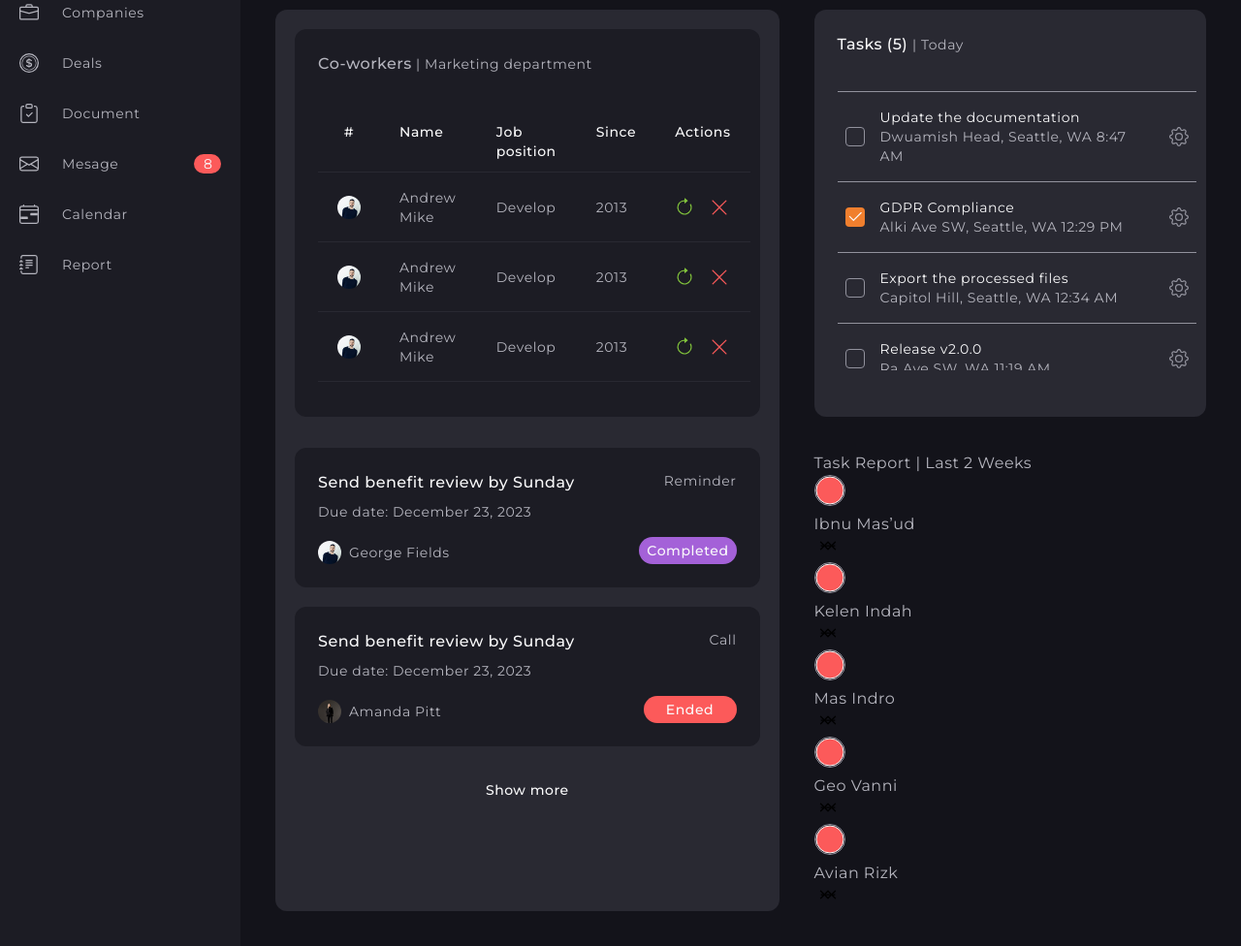
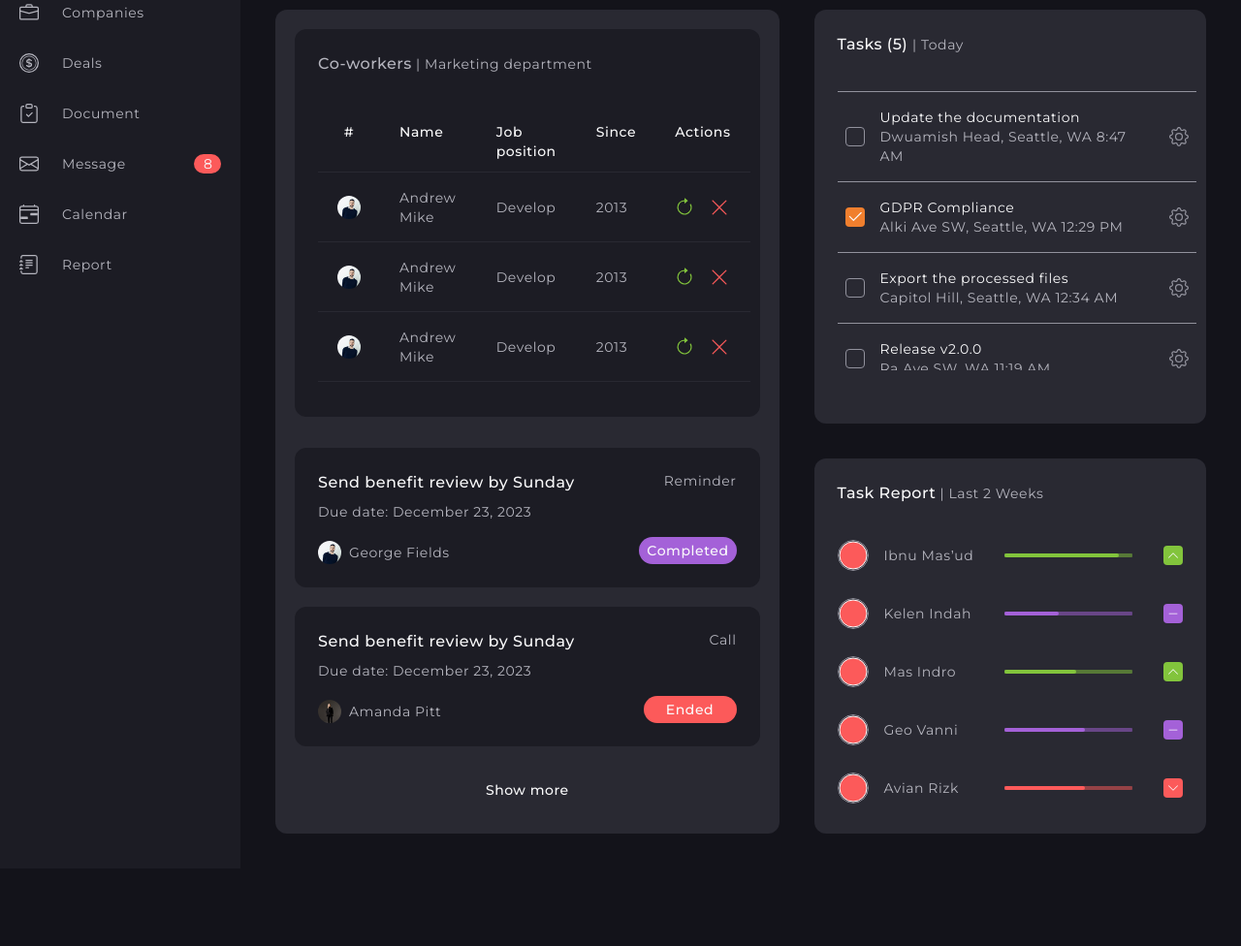
Before and after one commit to DDenysKoval/sass, a plain HTML site: page index.html in a window 1280 px wide. Shown: the part 190-1166 px from the top of the page at 97% size. After the commit the page ends 1086 px from the top, so only its background shows below. Drawn offline with Linux system fonts and the light colour scheme; a script that the page names is missing.

Commit message:
Deploying to gh-pages from @ DDenysKoval/sass@ea8b621b13f562980f560ffedce102df28ce510d 🚀

```diff
--- a/assets/index.css
+++ b/assets/index.css
@@ -186,14 +186,14 @@ body {
   letter-spacing: 0.03em;
 }
 
-.tasks-title span, .board-caption, .co-workers-table caption span, .co-workers-title span {
+.reports-title span, .tasks-title span, .board-caption, .co-workers-table caption span, .co-workers-title span {
   font-weight: 500;
   font-size: 16px;
   line-height: 1.5;
   letter-spacing: 0.03em;
 }
 
-.search-input, .menu-btn, .menu-link, .tasks-title, .tasks-heading, .tasks-desc, .board-details, .person-caption, .board-tag, .co-workers-table caption, .co-workers-table tbody, .co-workers-details, .co-workers-title {
+.search-input, .menu-btn, .menu-link, .reports-title, .staff-caption, .tasks-title, .tasks-heading, .tasks-desc, .board-details, .person-caption, .board-tag, .co-workers-table caption, .co-workers-table tbody, .co-workers-details, .co-workers-title {
   font-weight: 400;
   font-size: 14px;
   line-height: 1.43;
@@ -207,7 +207,7 @@ body {
   letter-spacing: 0.04em;
 }
 
-.tasks, .board-item {
+.reports, .tasks, .board-item {
   padding: 16px;
   border-radius: 12px;
 }
@@ -920,6 +920,149 @@ summary {
 
 .reports {
   grid-area: reports;
+  min-width: 340px;
+  background-color: #292932;
+}
+
+.reports-title {
+  margin-bottom: 36px;
+  color: #b5b5be;
+}
+.reports-title span {
+  color: #fafafb;
+}
+
+.reports-item {
+  display: -webkit-box;
+  display: -webkit-flex;
+  display: -moz-box;
+  display: flex;
+  -webkit-box-align: center;
+  -webkit-align-items: center;
+     -moz-box-align: center;
+          align-items: center;
+  gap: 30px;
+}
+.reports-item:not(:last-child) {
+  margin-bottom: 28px;
+}
+
+.reports-staff {
+  -webkit-box-flex: 1;
+  -webkit-flex-grow: 1;
+     -moz-box-flex: 1;
+          flex-grow: 1;
+  -webkit-flex-shrink: 0;
+          flex-shrink: 0;
+}
+
+.staff {
+  display: -webkit-box;
+  display: -webkit-flex;
+  display: -moz-box;
+  display: flex;
+  -webkit-box-align: center;
+  -webkit-align-items: center;
+     -moz-box-align: center;
+          align-items: center;
+  gap: 16px;
+}
+
+.staff-thumb {
+  width: 32px;
+  height: 32px;
+  border-radius: 50%;
+  overflow: hidden;
+}
+.staff-thumb img {
+  -o-object-fit: cover;
+     object-fit: cover;
+  -o-object-position: top center;
+     object-position: top center;
+}
+
+.staff-caption {
+  color: #b5b5be;
+}
+
+.reports-bar {
+  width: -webkit-calc(100% - 224px);
+  width: -moz-calc(100% - 224px);
+  width: calc(100% - 224px);
+  height: 4px;
+}
+.reports-bar[value] {
+  border-radius: 2px;
+}
+[data-status=up] .reports-bar[value] {
+  background-color: rgba(130, 196, 60, 0.3);
+}
+[data-status=up] .reports-bar::-mor-progress-bar {
+  background-color: #82c43c;
+}
+[data-status=up] .reports-bar::-webkit-progress-bar {
+  background-color: rgba(130, 196, 60, 0.3);
+}
+[data-status=up] .reports-bar::-webkit-progress-value {
+  background-color: #82c43c;
+  border-radius: 2px;
+}
+[data-status=dash] .reports-bar[value] {
+  background-color: rgba(164, 97, 216, 0.3);
+}
+[data-status=dash] .reports-bar::-mor-progress-bar {
+  background-color: #a461d8;
+}
+[data-status=dash] .reports-bar::-webkit-progress-bar {
+  background-color: rgba(164, 97, 216, 0.3);
+}
+[data-status=dash] .reports-bar::-webkit-progress-value {
+  background-color: #a461d8;
+  border-radius: 2px;
+}
+[data-status=down] .reports-bar[value] {
+  background-color: rgba(252, 90, 90, 0.3);
+}
+[data-status=down] .reports-bar::-mor-progress-bar {
+  background-color: #fc5a5a;
+}
+[data-status=down] .reports-bar::-webkit-progress-bar {
+  background-color: rgba(252, 90, 90, 0.3);
+}
+[data-status=down] .reports-bar::-webkit-progress-value {
+  background-color: #fc5a5a;
+  border-radius: 2px;
+}
+
+.reports-icon {
+  -webkit-flex-shrink: 0;
+          flex-shrink: 0;
+  width: 20px;
+  height: 20px;
+  padding: 4px;
+  border-radius: 4px;
+}
+.reports-icon use {
+  opacity: 0;
+  fill: #fafafb;
+}
+[data-status=up] .reports-icon {
+  background-color: #82c43c;
+}
+[data-status=up] .reports-icon .up {
+  opacity: 1;
+}
+[data-status=dash] .reports-icon {
+  background-color: #a461d8;
+}
+[data-status=dash] .reports-icon .dash {
+  opacity: 1;
+}
+[data-status=down] .reports-icon {
+  background-color: #fc5a5a;
+}
+[data-status=down] .reports-icon .down {
+  opacity: 1;
 }
 
 .menu {
@@ -1176,10 +1319,13 @@ summary {
   .co-workers-details {
     display: none;
   }
+  .reports-item {
+    gap: 32px;
+  }
 }
 
 @media only screen and (min-width: 1200px) {
-  .tasks, .board-item {
+  .reports, .tasks, .board-item {
     padding: 24px;
   }
   .page {
--- a/index.html
+++ b/index.html
@@ -74,7 +74,7 @@
               <svg class="menu-icon" width="20" height="20">
                 <use href="/sass/assets/icons.svg#menu-envelope"></use>
               </svg>
-              Mesage
+              Message
               <span class="menu-notification notification">8</span>
             </a>
           </li>
@@ -884,17 +884,17 @@
         <h2 class="reports-title"><span>Task Report</span> | Last 2 Weeks</h2>
         <ul class="reports-list">
           <li class="reports-item" data-status="up">
-            <div class="reports-co-worker co-worker">
-              <div class="co-worker-thumb">
+            <div class="reports-staff staff">
+              <div class="staff-thumb">
                 <img
-                  class="co-worker-avatar"
+                  class="staff-avatar"
                   src="/sass/assets/thumb.svg"
                   alt="Ibnu Mas’ud"
                   width="32"
                   height="32"
                 />
               </div>
-              <h3 class="co-worker-caption">Ibnu Mas’ud</h3>
+              <h3 class="staff-caption">Ibnu Mas’ud</h3>
             </div>
             <progress class="reports-bar" id="report_ibnu" max="100" value="89">
               <!-- For older browser, which doesn't support <progress> styles -->
@@ -902,24 +902,24 @@
                 <span style="width: 89%">Progress: 89%</span>
               </div>
             </progress>
-            <svg class="reports-status" width="20" height="20">
+            <svg class="reports-icon" width="20" height="20">
               <use class="up" href="/sass/assets/icons.svg#icon-up"></use>
               <use class="dash" href="/sass/assets/icons.svg#icon-dash"></use>
               <use class="down" href="/sass/assets/icons.svg#icon-down"></use>
             </svg>
           </li>
           <li class="reports-item" data-status="dash">
-            <div class="reports-co-worker co-worker">
-              <div class="co-worker-thumb">
+            <div class="reports-staff staff">
+              <div class="staff-thumb">
                 <img
-                  class="co-worker-avatar"
+                  class="staff-avatar"
                   src="/sass/assets/thumb.svg"
                   alt="Kelen Indah"
                   width="32"
                   height="32"
                 />
               </div>
-              <h3 class="co-worker-caption">Kelen Indah</h3>
+              <h3 class="staff-caption">Kelen Indah</h3>
             </div>
             <progress
               class="reports-bar"
@@ -932,24 +932,24 @@
                 <span style="width: 43%">Progress: 43%</span>
               </div>
             </progress>
-            <svg class="reports-status" width="20" height="20">
+            <svg class="reports-icon" width="20" height="20">
               <use class="up" href="/sass/assets/icons.svg#icon-up"></use>
               <use class="dash" href="/sass/assets/icons.svg#icon-dash"></use>
               <use class="down" href="/sass/assets/icons.svg#icon-down"></use>
             </svg>
           </li>
           <li class="reports-item" data-status="up">
-            <div class="reports-co-worker co-worker">
-              <div class="co-worker-thumb">
+            <div class="reports-staff staff">
+              <div class="staff-thumb">
                 <img
-                  class="co-worker-avatar"
+                  class="staff-avatar"
                   src="/sass/assets/thumb.svg"
                   alt="Mas Indro"
                   width="32"
                   height="32"
                 />
               </div>
-              <h3 class="co-worker-caption">Mas Indro</h3>
+              <h3 class="staff-caption">Mas Indro</h3>
             </div>
             <progress
               class="reports-bar"
@@ -962,24 +962,24 @@
                 <span style="width: 56%">Progress: 56%</span>
               </div>
             </progress>
-            <svg class="reports-status" width="20" height="20">
+            <svg class="reports-icon" width="20" height="20">
               <use class="up" href="/sass/assets/icons.svg#icon-up"></use>
               <use class="dash" href="/sass/assets/icons.svg#icon-dash"></use>
               <use class="down" href="/sass/assets/icons.svg#icon-down"></use>
             </svg>
           </li>
           <li class="reports-item" data-status="dash">
-            <div class="reports-co-worker co-worker">
-              <div class="co-worker-thumb">
+            <div class="reports-staff staff">
+              <div class="staff-thumb">
                 <img
-                  class="co-worker-avatar"
+                  class="staff-avatar"
                   src="/sass/assets/thumb.svg"
                   alt="Geo Vanni"
                   width="32"
                   height="32"
                 />
               </div>
-              <h3 class="co-worker-caption">Geo Vanni</h3>
+              <h3 class="staff-caption">Geo Vanni</h3>
             </div>
             <progress
               class="reports-bar"
@@ -992,24 +992,24 @@
                 <span style="width: 63%">Progress: 63%</span>
               </div>
             </progress>
-            <svg class="reports-status" width="20" height="20">
+            <svg class="reports-icon" width="20" height="20">
               <use class="up" href="/sass/assets/icons.svg#icon-up"></use>
               <use class="dash" href="/sass/assets/icons.svg#icon-dash"></use>
               <use class="down" href="/sass/assets/icons.svg#icon-down"></use>
             </svg>
           </li>
           <li class="reports-item" data-status="down">
-            <div class="reports-co-worker co-worker">
-              <div class="co-worker-thumb">
+            <div class="reports-staff staff">
+              <div class="staff-thumb">
                 <img
-                  class="co-worker-avatar"
+                  class="staff-avatar"
                   src="/sass/assets/thumb.svg"
                   alt="Avian Rizk"
                   width="32"
                   height="32"
                 />
               </div>
-              <h3 class="co-worker-caption">Avian Rizk</h3>
+              <h3 class="staff-caption">Avian Rizk</h3>
             </div>
             <progress class="reports-bar" id="report_rizk" max="100" value="63">
               <!-- For older browser, which doesn't support <progress> styles -->
@@ -1017,7 +1017,7 @@
                 <span style="width: 63%">Progress: 63%</span>
               </div>
             </progress>
-            <svg class="reports-status" width="20" height="20">
+            <svg class="reports-icon" width="20" height="20">
               <use class="up" href="/sass/assets/icons.svg#icon-up"></use>
               <use class="dash" href="/sass/assets/icons.svg#icon-dash"></use>
               <use class="down" href="/sass/assets/icons.svg#icon-down"></use>
```
